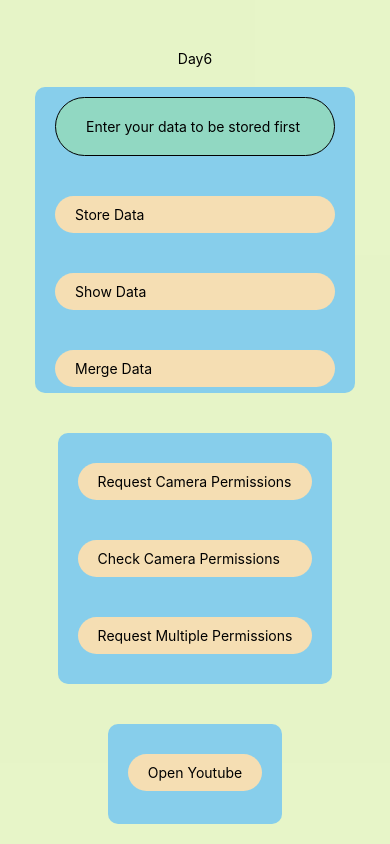
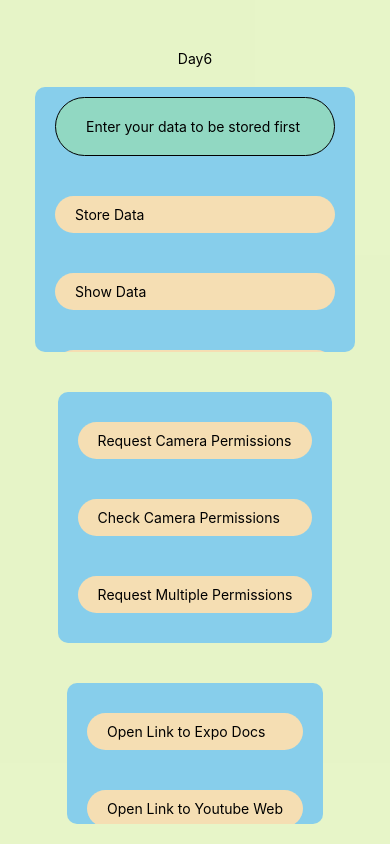
Before and after one commit to SuyanShrestha/rn-practice-app, a React Native app: screen /Day6Screen in a window 390 px wide. Built offline with nearby package versions, Linux system fonts and the light colour scheme.

Commit message:
fix: add fixing files for day6 practice

```diff
--- a/src/screens/Day6/Day6.jsx
+++ b/src/screens/Day6/Day6.jsx
@@ -180,12 +180,21 @@ const Day6 = () => {
 
   // LINKING
 
-  const handleYouTube = async () => {
-    const url = 'https://www.bajratechnologies.com';
+  // canOpenURL and openURL
+  const handleBrowser = async url => {
     const isSupported = await Linking.canOpenURL(url);
-    console.warn(isSupported)
+    console.warn(isSupported);
     Linking.openURL(url);
   };
+
+  const expoDocsUrl = 'https://docs.expo.dev/guides/linking/';
+  const youtubeWebUrl = "https://www.youtube.com/watch?v=BBJa32lCaaY";
+  const youtubeAppUrl = "vnd.youtube://BBJa32lCaaY";
+
+  // settings open
+  const openSettingsURL = async () => {
+    Linking.openSettings();
+  }
 
   return (
     <ScrollView contentContainerStyle={globalStyles.container}>
@@ -292,11 +301,37 @@ const Day6 = () => {
       </View>
 
       {/* LINKING */}
-      <ScrollView style={[globalStyles.mainDiv, {backgroundColor: 'skyblue', minHeight: 100}]}>
+      <ScrollView
+        style={[
+          globalStyles.mainDiv,
+          {backgroundColor: 'skyblue', minHeight: 100},
+        ]}>
+        {/* true webURL */}
         <TouchableOpacity
           style={globalStyles.gotoButton}
-          onPress={handleYouTube}>
-          <Text>Open Youtube</Text>
+          onPress={() => handleBrowser(expoDocsUrl)}>
+          <Text>Open Link to Expo Docs</Text>
+        </TouchableOpacity>
+
+        {/* youtube web url, but returns false due to app */}
+        <TouchableOpacity
+          style={globalStyles.gotoButton}
+          onPress={() => handleBrowser(youtubeWebUrl)}>
+          <Text>Open Link to Youtube Web</Text>
+        </TouchableOpacity>
+
+        {/* youtube app url direct */}
+        <TouchableOpacity
+          style={globalStyles.gotoButton}
+          onPress={() => handleBrowser(youtubeAppUrl)}>
+          <Text>Open Link to Youtube App</Text>
+        </TouchableOpacity>
+
+        {/* open settings */}
+        <TouchableOpacity
+          style={globalStyles.gotoButton}
+          onPress={openSettingsURL}>
+          <Text>Open Settings of this app</Text>
         </TouchableOpacity>
       </ScrollView>
     </ScrollView>
```
Also changed, not shown: 1 other file (tests, documents, lock files or other folders).
